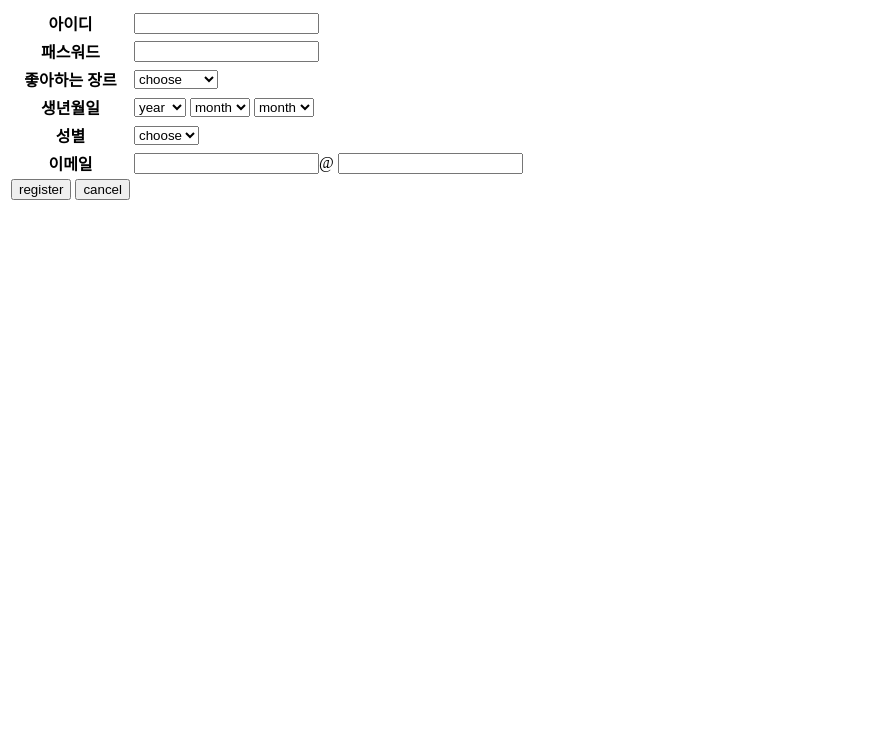
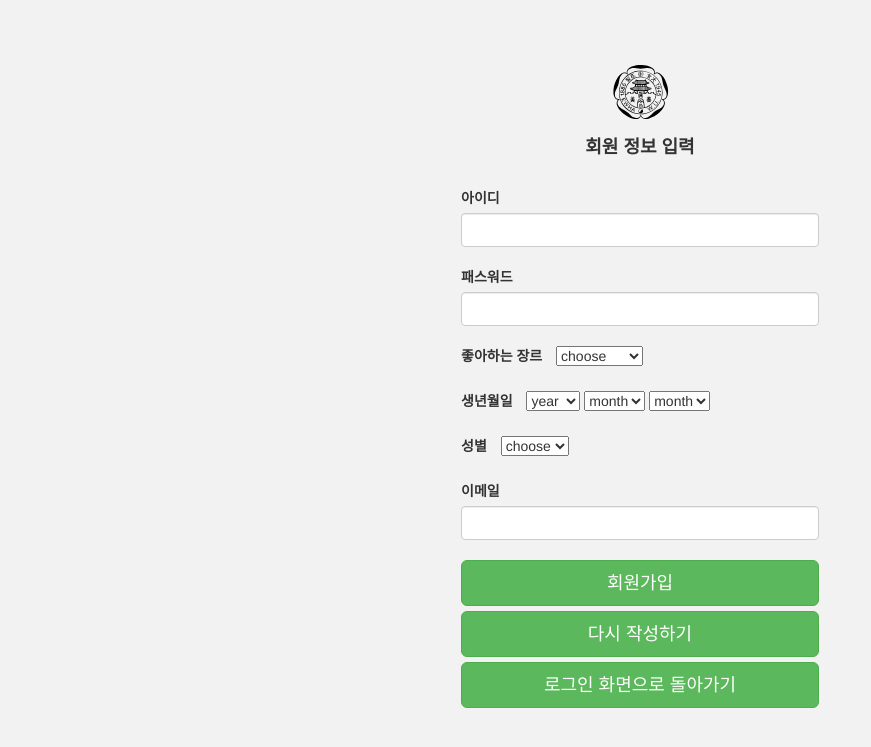
Before and after one commit to wally0813/DataBaseApplication, a PHP site: page /register.php in a window 1280 px wide. Shown: the top 747 px of the page, without its empty margins (0-871 px from the left). Run offline with PHP 8.4, Linux system fonts and the light colour scheme.

Commit message:
191121 update

```diff
--- a/login.php
+++ b/login.php
@@ -77,7 +77,7 @@
 </head>
 <body class="text-center">
 	<form class="form-signin" name="user_login" method="post" action="./login.php">
-		<img class="mb-4" src="/images/ewha.svg" alt="" width="216" height="216">
+		<img class="mb-4" src="./images/ewha.svg" alt="" width="216" height="216">
 		<h1 class="h3 mb-3 font-weight-normal">Ewha Moviegoer</h1>
 		<h1 class="h3 mb-3 font-weight-normal">Please sign in</h1>
 		<label for="inputEmail" class="sr-only">user id</label>
@@ -85,6 +85,7 @@
 		<label for="inputPassword" class="sr-only">password</label>
 		<input type="password" name="user_pw" class="form-control" placeholder="password" required>
 		<button class="btn btn-lg btn-primary btn-block" type="submit" value="login">Sign in</button>
+		<p style="padding-top:10px">Don't have an account? <a href="register.php">Sign up now</a>.</p>
 	</form>
 </body>
 </html>
--- a/register.php
+++ b/register.php
@@ -1,3 +1,28 @@
+<!DOCTYPE html>
+<meta charset="utf-8" />
+<html>
+<head>
+	<title> register </title>
+	<link href="css/bootstrap.min.css" rel="stylesheet" crossorigin="anonymous">
+	<link href="form-validation.css" rel="stylesheet">
+	<style>
+		#divPosition{
+			border:1px solid #F2F2F2;
+			position: absolute;
+			height: 670px;
+			width: 400px;
+			margin: -150px 0px 0px -200px;
+			left: 50%;
+			top: 25%;
+			padding: 5px;
+			background-color: #F2F2F2;
+		}
+		body{
+			background-color: #F2F2F2;
+		}
+	</style>
+</head>
+
 <?php
 
 	include "config.php";
@@ -9,7 +34,7 @@
 		$genre = $_POST['genre'];
 		$birth = $_POST['birth_year'] * 10000 + $_POST['birth_month'] * 100 + $_POST['birth_date'];
 		$gender = $_POST['gender'];
-		$email = $_POST['email'].'@'.$_POST['email_dns'];
+		$email = $_POST['email'];
 
 		$query_id = "SELECT user_id FROM user_login WHERE user_id='$id'";
 
@@ -72,29 +97,27 @@
 
 	}else{
 ?>
+<body>
+	<div class="row" id="divPosition" style="padding-left:20px; padding-right:20px">
+    <div>
+	<img class="mb-4" style="margin-left: auto; margin-right: auto; display: block;" src="./images/ewha.svg" alt="" width="72" height="72">
+    <h4 class="mb-3" style="text-align:center"><b>회원 정보 입력</b></h4>
+	</br>
+    <form name="register_user" method="post" action="register.php">
+		<div>
+			<label>아이디</label>
+			<input type="text" class="form-control" name="user_id">
+		</div></br>
+		<div>
+			<label>패스워드</label>
+			<input type="password" class="form-control" name="user_pw">
+		</div>
+		</br>
 
-<!DOCTYPE html>
-<meta charset="utf-8" />
-<html>
-<head>
-	<title> register </title>
-</head>
-<body>
-
-	<form name="register_user" method="post" action="register.php">
-		<table>
-			<tr>
-				<th> 아이디 </th>
-				<td> <input type="text" name="user_id"> </td>
-			</tr>
-			<tr>
-				<th> 패스워드 </th>
-				<td> <input type="password" name="user_pw"> </td>
-			</tr>
-			<tr>
-				<th> 좋아하는 장르 </th>
-				<td>
-				<select name="genre" size="1">
+        <div class="mb-3">
+          <div>
+            <label style="padding-right:10px;">좋아하는 장르</label>
+            <select class="custom-select d-block w-100" name="genre" size="1">
 				<option value=""> choose </option>
 				<option value="범죄"> 범죄 </option>
 				<option value="액션"> 액션 </option>
@@ -110,30 +133,29 @@
 				<option value="가족"> 가족 </option>
 				<option value="멜로"> 멜로 </option>
             </select>
-				</td>
-			</tr>
-			<tr>
-				<th> 생년월일 </th>
-				<td>
-				<select name="birth_year" size="1">
+            </br>
+          </div>
+		  <div style="padding-top:20px;">
+            <label style="padding-right:10px;">생년월일</label>
+            <select class="custom-select d-block w-40" name="birth_year" size="1">
 				<option value=""> year </option>
-					<option value="2001"> 2001 </option>
-					<option value="2000"> 2000 </option>
-					<option value="1999"> 1999 </option>
-					<option value="1998"> 1998 </option>
-					<option value="1997"> 1997 </option>
-					<option value="1996"> 1996 </option>
-					<option value="1995"> 1995 </option>
-					<option value="1994"> 1994 </option>
-					<option value="1993"> 1993 </option>
-					<option value="1992"> 1992 </option>
-					<option value="1991"> 1991 </option>
-					<option value="1990"> 1990 </option>
-					<option value="1989"> 1989 </option>
-					<option value="1988"> 1988 </option>
-					<option value="1987"> 1987 </option>
+				<option value="01"> 2001 </option>
+				<option value="00"> 2000 </option>
+				<option value="99"> 1999 </option>
+				<option value="98"> 1998 </option>
+				<option value="97"> 1997 </option>
+				<option value="96"> 1996 </option>
+				<option value="95"> 1995 </option>
+				<option value="94"> 1994 </option>
+				<option value="93"> 1993 </option>
+				<option value="92"> 1992 </option>
+				<option value="91"> 1991 </option>
+				<option value="90"> 1990 </option>
+				<option value="89"> 1989 </option>
+				<option value="88"> 1988 </option>
+				<option value="87"> 1987 </option>
             </select>
-				<select name="birth_month" size="1">
+			<select class="custom-select d-block w-40" name="birth_month" size="1">
 				<option value=""> month </option>
 				<option value="12"> 12 </option>
 				<option value="11"> 11 </option>
@@ -148,7 +170,7 @@
 				<option value="2"> 2 </option>
 				<option value="1"> 1 </option>
 			</select>
-				<select name="birth_date" size="1">
+			<select class="custom-select d-block w-40" name="birth_date" size="1">
 				<option value=""> month </option>
 				<option value="31"> 31 </option>
 				<option value="30"> 30 </option>
@@ -182,35 +204,29 @@
 				<option value="2"> 2 </option>
 				<option value="1"> 1 </option>
 			</select>
-				</td>
-			</tr>
-			<tr>
-				<th> 성별 </th>
-				<td>
-				<select name="gender" size="1">
+            </br>
+          </div>
+		  <div style="padding-top:20px;">
+            <label style="padding-right:10px;">성별</label>
+            <select class="custom-select d-block w-100" name="gender" size="1">
 				<option value=""> choose </option>
-					<option value="woman"> woman </option>
-					<option value="man"> man </option>
+				<option value="f"> 여성 </option>
+				<option value="m"> 남성 </option>
             </select>
-				</td>
-			</tr>
-			<tr>
-				<th> 이메일 </th>
-				<td>
-				<input type="text" name="email">@
-				<input type="text" name="email_dns">
-				</td>
-			</tr>
-			<tr>
-				<td>
-				<input type="submit" value="register">
-				<input type="reset" value="cancel">
-				</td>
-			</tr>
-			</tr>
-		</table>
+            </br>
+          </div>
+        </div>
+		<div class="mb-3" style="padding-top:20px;">
+          <label>이메일 </label>
+          <input type="text" class="form-control" name="email">
+        </div>
+		</br>
+        <button class="btn btn-success btn-lg btn-block" type="submit" value="register">회원가입</button>
+		<button class="btn btn-success btn-lg btn-block" type="reset" value="cancel">다시 작성하기</button>
+		<a class="btn btn-success btn-lg btn-block" href="login.php">로그인 화면으로 돌아가기</a>
 	</form>
-
+	</div>
+  </div>
 </body>
 </html>
 
```
Also changed, not shown: index.php (+51 -43 lines). Lines whose indentation alone changed are shown as unchanged.
